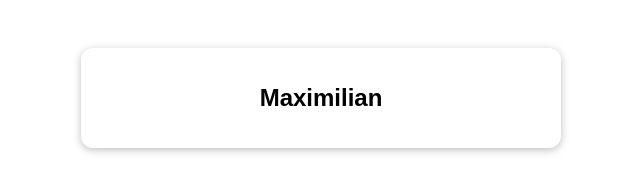
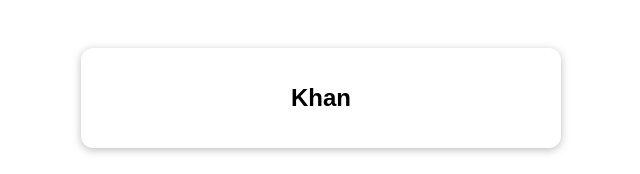
Before and after one commit to HassanKhan123/vue-composition-api, a Vue app: page / in a window 1280 px wide. Shown: the top 174 px of the page, without its empty margins (319-959 px from the left). Built offline with nearby package versions, Linux system fonts and the light colour scheme; the HTML template or start-up script is replaced by a standard one.

Commit message:
replacing data with refs

```diff
--- a/src/App.vue
+++ b/src/App.vue
@@ -5,10 +5,18 @@
 </template>
 
 <script>
+import { ref } from 'vue';
+
 export default {
-  data() {
+  setup() {
+    const userName = ref('Hassan');
+
+    setTimeout(() => {
+      userName.value = 'Khan';
+    }, 2000);
+
     return {
-      userName: 'Maximilian',
+      userName,
     };
   },
 };
```
